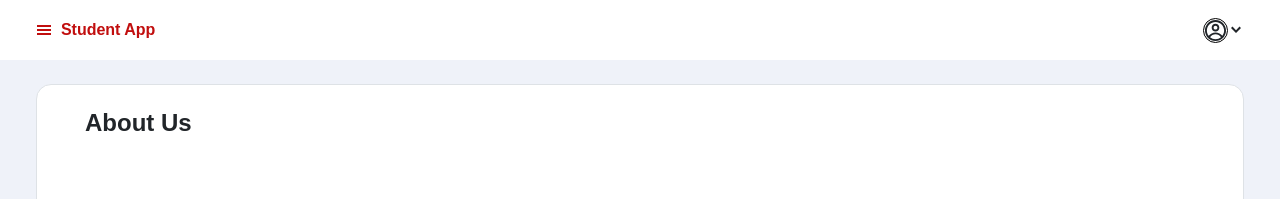
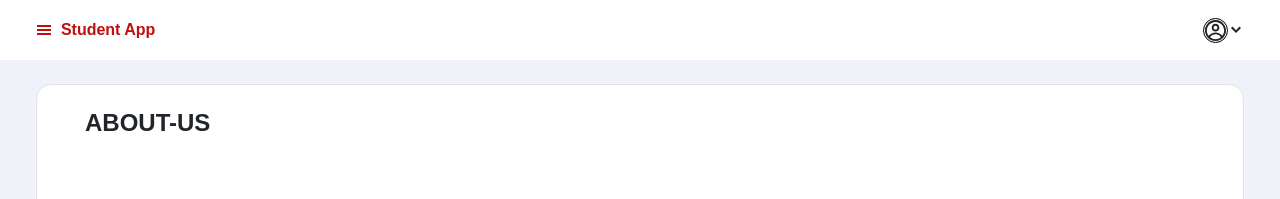
Before and after one commit to ashishmaurya-crypto/adminpanel, a React (Create React App) app: page /about-us in a window 1280 px wide. Shown: the top 199 px of the page. Built offline with nearby package versions, Linux system fonts and the light colour scheme.

Commit message:
add code

```diff
--- a/src/Component/AboutUs/AboutUs.js
+++ b/src/Component/AboutUs/AboutUs.js
@@ -1,21 +1,23 @@
-import React, { useState } from 'react';
+import React from 'react';
 import { Container, Row, Col } from 'reactstrap';
-import { Assest } from '../../ReusableComponent/Assest/Assest';
+import { useLocation } from 'react-router-dom';
 import './AboutUs.scss';
 
 export default function AboutUs() {
+  const location = useLocation();
+  const currentUrl = `${location.pathname}`;
+
+  console.log("Current URL:", location);
 
   return (
     <>
       <Container fluid className='aboutus-container'>
         <Row className='aboutus-title'>
           <Col className='d-flex justify-content-start'>
-            <h4>About Us</h4>
+            <h4>{currentUrl.replace('/', '').toUpperCase()}</h4>
           </Col>
         </Row>
       </Container>
-
-
     </>
-  )
+  );
 }
--- a/src/Component/Layout/Style/Topbar.scss
+++ b/src/Component/Layout/Style/Topbar.scss
@@ -149,6 +149,7 @@
             max-height: 60px;
             font-weight: 800;
             color: rgb(193, 14, 14);
+            cursor: pointer;
             // border: 1px solid rgb(245, 14, 14);
         }
 
--- a/src/ReusableComponent/Component/SidebarModel/SidebarModel.css
+++ b/src/ReusableComponent/Component/SidebarModel/SidebarModel.css
@@ -47,6 +47,7 @@ body {
 }
 
 .close-button{
+    cursor: pointer;
     border: 1px solid black;
     top: 2%;
     right: -20%;
```
